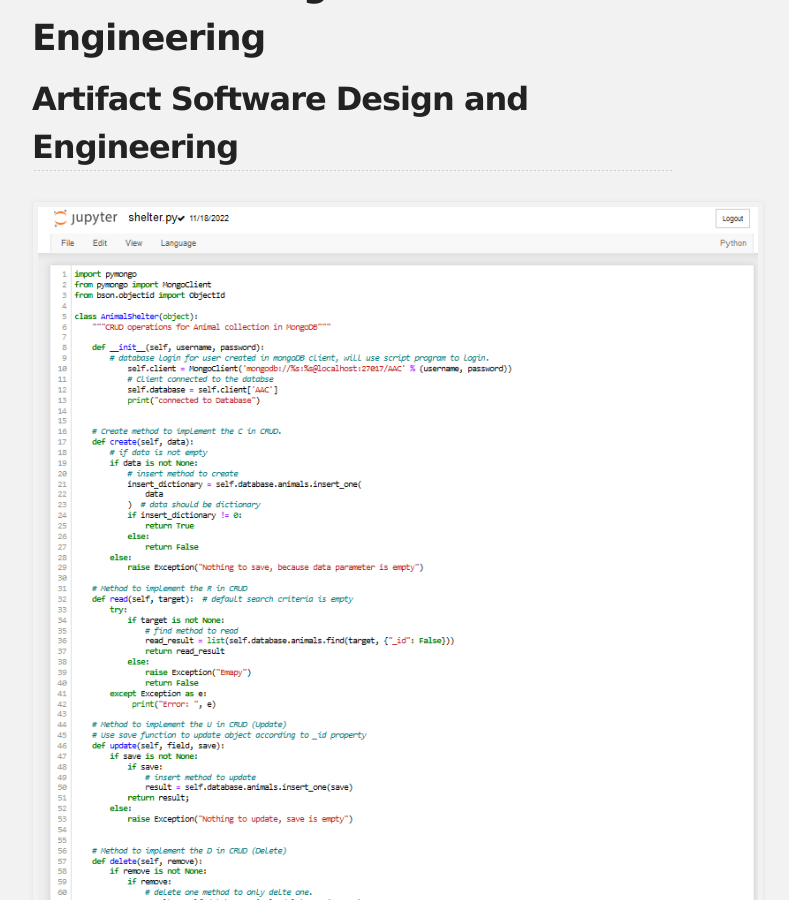
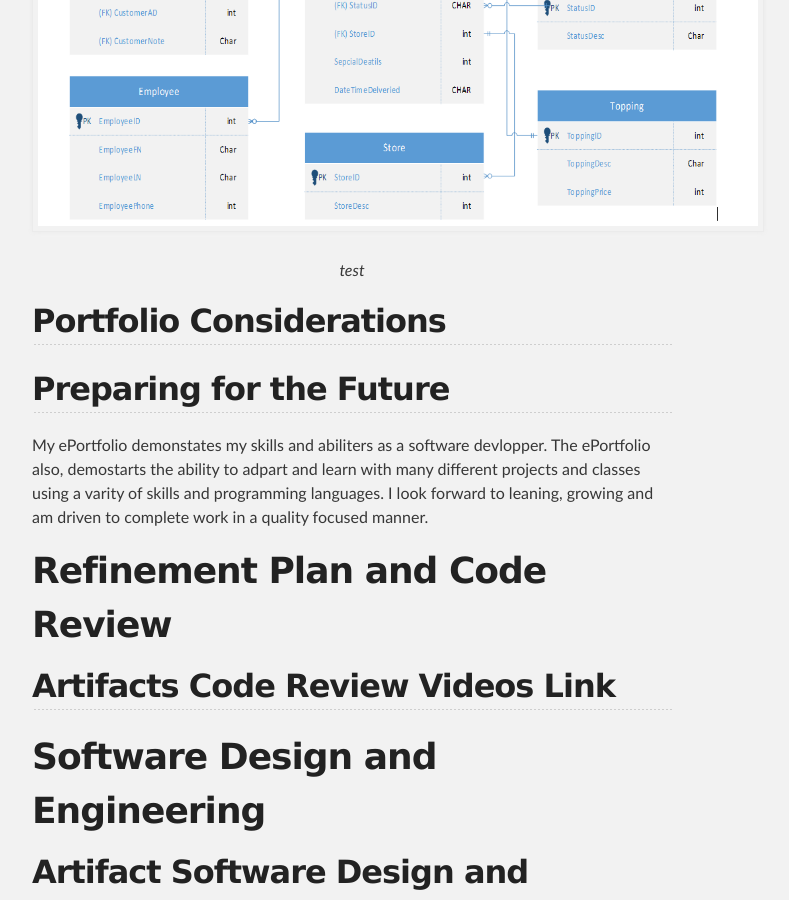
Before and after one commit to pages-themes/slate, a Jekyll site: the page built from index.md, in a window 1280 px wide and 900 px high, scrolled down 1910 px. Shown: the whole window, without its empty margins (288-1077 px from the left). Built offline with Jekyll 4.4.1, drawn with Linux system fonts in a browser that asks for light colours; our own code applies the rules of GitHub Pages for plain Markdown files.

Commit message:
Update index.md

```diff
--- a/index.md
+++ b/index.md
@@ -24,6 +24,11 @@
 I began my computer science journey starting in April 2019.  I decided on the computer science program because of my passion for working with and technology and software.  While in this program I gained knowledge and skills in many different applications.  I have improved my organization skills, attention to detail and understanding how workflow works when dealing with software development.  With going through this program, I have learned how to implement code reviews, best practices and security standards to all my code.  I also, learned the importance of Software Development Lifecycle and how this is implemented to enterprise scale operations.  By incorporating the SDLC into my coding practices I can correctly use pseudocode, Flow charts and algorithms.
 
 Throughout the program has led to an increased capacity for learning with being able to bring solutions to problems when data, software and technology are involved.  While completing this program I have gained many skills and then throughout the courses my capacity for those sills increased as well.  Learning and implementing how agile and waterfall developments works into my projects as well as using fundamentally computer science foundations to build them.
+
+<div style="text-align: center;">
+    <img src="assets/images/Screenshot%20(235).png" width="720px" title="test" />
+    <p><em>test</em></p>
+</div>
 
 ## Portfolio Considerations
 
```
